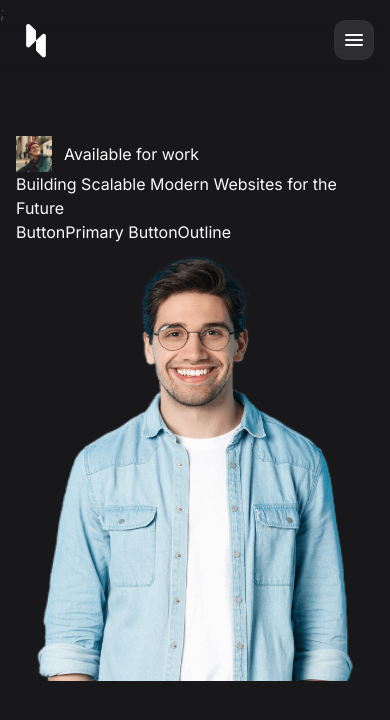
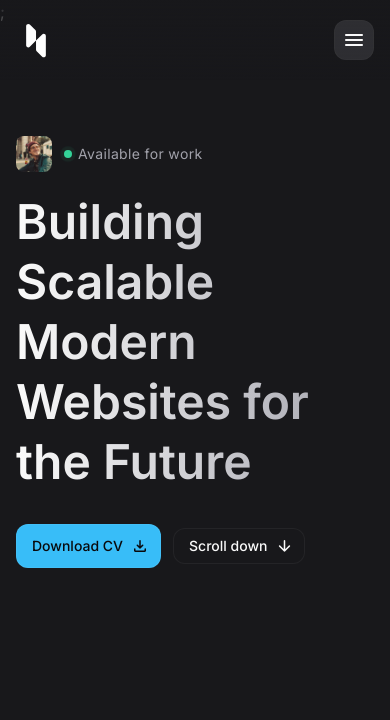
Before and after one commit to ReidHomola/reid-homola, a React (Vite) app: page / in a window 390 px wide. Shown: the top 720 px of the page. Built offline with nearby package versions, Linux system fonts and the light colour scheme.

Commit message:
Added ButtonPrimary

```diff
--- a/package.json
+++ b/package.json
@@ -10,6 +10,7 @@
     "preview": "vite preview"
   },
   "dependencies": {
+    "prop-types": "^15.8.1",
     "react": "^18.3.1",
     "react-dom": "^18.3.1",
     "tailwind-scrollbar": "^3.1.0"
--- /dev/null
+++ b/src/components/Button.tsx
@@ -0,0 +1,101 @@
+import PropTypes from "prop-types";
+
+interface ButtonPrimaryProps {
+  href?: string;
+  target?: string;
+  label: string;
+  icon?: string;
+  classes?: string;
+}
+
+const ButtonPrimary = ({
+  href,
+  target = "_self",
+  label,
+  icon,
+  classes,
+}: ButtonPrimaryProps) => {
+  if (href) {
+    return (
+      <a href={href} target={target} className={"btn btn-primary " + classes}>
+        {label}
+
+        {icon ? (
+          <span className="material-symbols-rounded" aria-hidden="true">
+            {icon}
+          </span>
+        ) : undefined}
+      </a>
+    );
+  } else {
+    return (
+      <button className={`btn btn-primary ${classes}`}>
+        {label}
+        {icon ? (
+          <span className="material-symbols-rounded" aria-hidden="true">
+            {icon}
+          </span>
+        ) : undefined}
+      </button>
+    );
+  }
+};
+
+ButtonPrimary.propTypes = {
+  label: PropTypes.string.isRequired,
+  href: PropTypes.string,
+  target: PropTypes.string,
+  icon: PropTypes.string,
+  classes: PropTypes.string,
+};
+
+interface ButtonOutlineProps {
+  href?: string;
+  target?: string;
+  label: string;
+  icon?: string;
+  classes?: string;
+}
+
+const ButtonOutline = ({
+  href,
+  target = "_self",
+  label,
+  icon,
+  classes,
+}: ButtonOutlineProps) => {
+  if (href) {
+    return (
+      <a href={href} target={target} className={"btn btn-outline " + classes}>
+        {label}
+
+        {icon ? (
+          <span className="material-symbols-rounded" aria-hidden="true">
+            {icon}
+          </span>
+        ) : undefined}
+      </a>
+    );
+  } else {
+    return (
+      <button className={`btn btn-outline ${classes}`}>
+        {label}
+        {icon ? (
+          <span className="material-symbols-rounded" aria-hidden="true">
+            {icon}
+          </span>
+        ) : undefined}
+      </button>
+    );
+  }
+};
+
+ButtonPrimary.propTypes = {
+  label: PropTypes.string.isRequired,
+  href: PropTypes.string,
+  target: PropTypes.string,
+  icon: PropTypes.string,
+  classes: PropTypes.string,
+};
+
+export { ButtonPrimary, ButtonOutline };
--- a/src/components/Hero.tsx
+++ b/src/components/Hero.tsx
@@ -1,3 +1,5 @@
+import { ButtonPrimary, ButtonOutline } from "./Button";
+
 function Hero() {
   return (
     <section id="home" className="pt-28 lg:pt-36">
@@ -13,18 +15,27 @@
                 className="img-cover"
               />
             </figure>
-            <div>
-              <span>
-                <span></span>
+            <div className="flex items-center gap-1.5 text-zinc-400 text-sm tracking-wide">
+              <span className="relative w-2 h-2 rounded-full bg-emerald-400">
+                <span className="absolute inset-0 rounded-full bg-emerald-400 animate-ping"></span>
               </span>
               Available for work
             </div>
           </div>
-          <h2>Building Scalable Modern Websites for the Future</h2>
-          <div>ButtonPrimary ButtonOutline</div>
+          <h2 className="headline-1 max-w-[15ch] sm:max-w-[20ch] lg-max-w-[15ch] mt-5 mb-8 lg:mb-10">
+            Building Scalable Modern Websites for the Future
+          </h2>
+          <div className="flex items-center gap-3">
+            <ButtonPrimary label="Download CV" icon="download" />
+            <ButtonOutline
+              href="#about"
+              label="Scroll down"
+              icon="arrow_downward"
+            />
+          </div>
         </div>
-        <div>
-          <figure>
+        <div className="hidden lg:block">
+          <figure className="w-full max-w-[480px] ml-auto bg-gradient-to-t from-sky-400 via-25% via-sky-400 to-65% rounded-[60px] overflow-hidden">
             <img
               src="/images/hero-banner.png"
               width={656}
--- a/src/index.css
+++ b/src/index.css
@@ -10,6 +10,17 @@
   @apply bg-zinc-900 text-zinc-50;
 }
 
+.headline-1 {
+  @apply max-w-max;
+  background: -webkit-linear-gradient(0deg, #fafafa, #a1a1aa);
+  -webkit-background-clip: text;
+  -webkit-text-fill-color: transparent;
+}
+
+.headline-1 {
+  @apply text-5xl leading-tight font-semibold lg:text-[55px] lg:leading-[1.15];
+}
+
 .material-symbols-rounded {
   @apply w-[1em] h-[1em] overflow-hidden;
   font-variation-settings: "FILL" 0, "wght" 400, "GRAD" 0, "opsz" 24;
@@ -17,6 +28,14 @@
 
 .container {
   @apply px-4 mx-auto lg:px-8 xl:max-w-6xl;
+}
+
+.img-box {
+  @apply bg-zinc-700 overflow-hidden;
+}
+
+.img-cover {
+  @apply w-full h-full object-cover;
 }
 
 .menu-btn {
@@ -50,3 +69,15 @@
 .btn-secondary {
   @apply bg-zinc-50 text-zinc-900 active:bg-zinc-50/80;
 }
+
+.btn .material-symbols-rounded {
+  @apply text-[18px];
+}
+
+.btn:has(.material-symbols-rounded) {
+  @apply pr-3;
+}
+
+.btn-primary {
+  @apply h-11 bg-sky-400 text-zinc-950 hover:bg-sky-300 active:bg-sky-400;
+}
```
Also changed, not shown: 1 other file (tests, documents, lock files or other folders).
